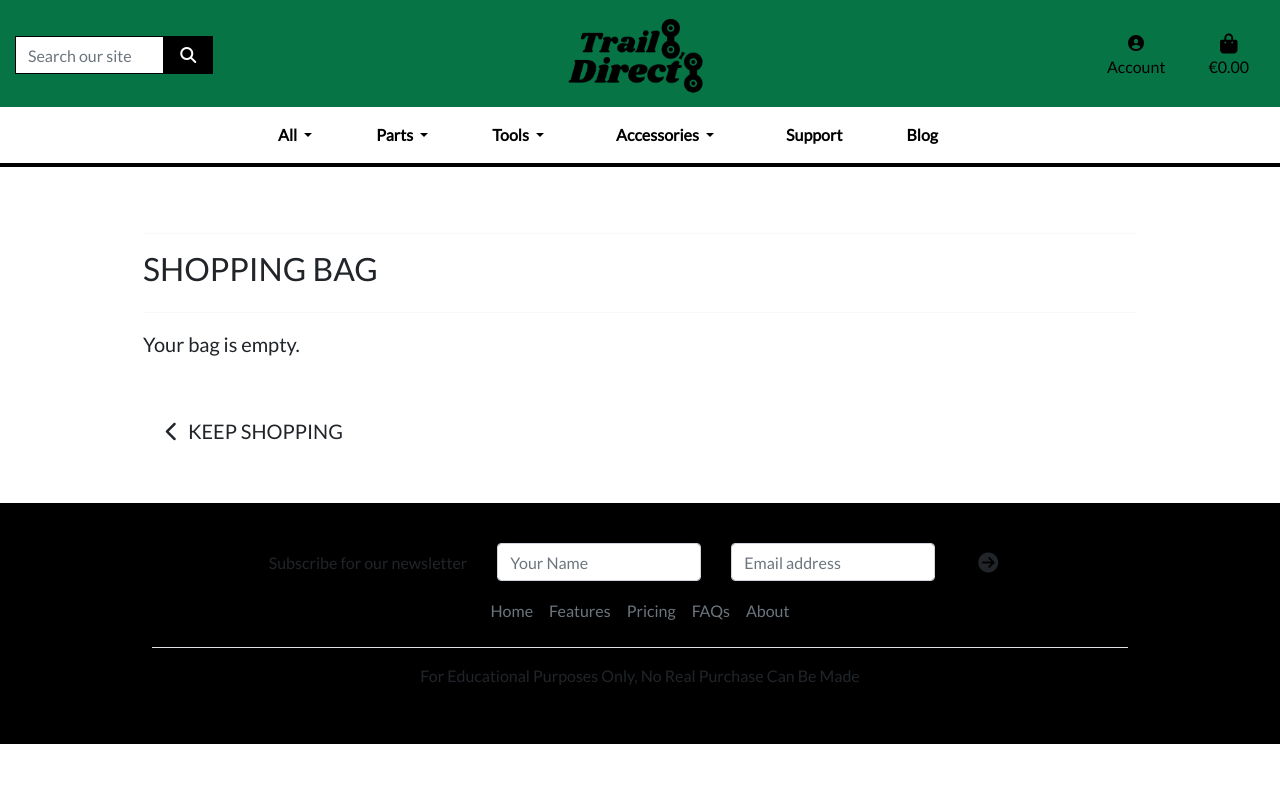
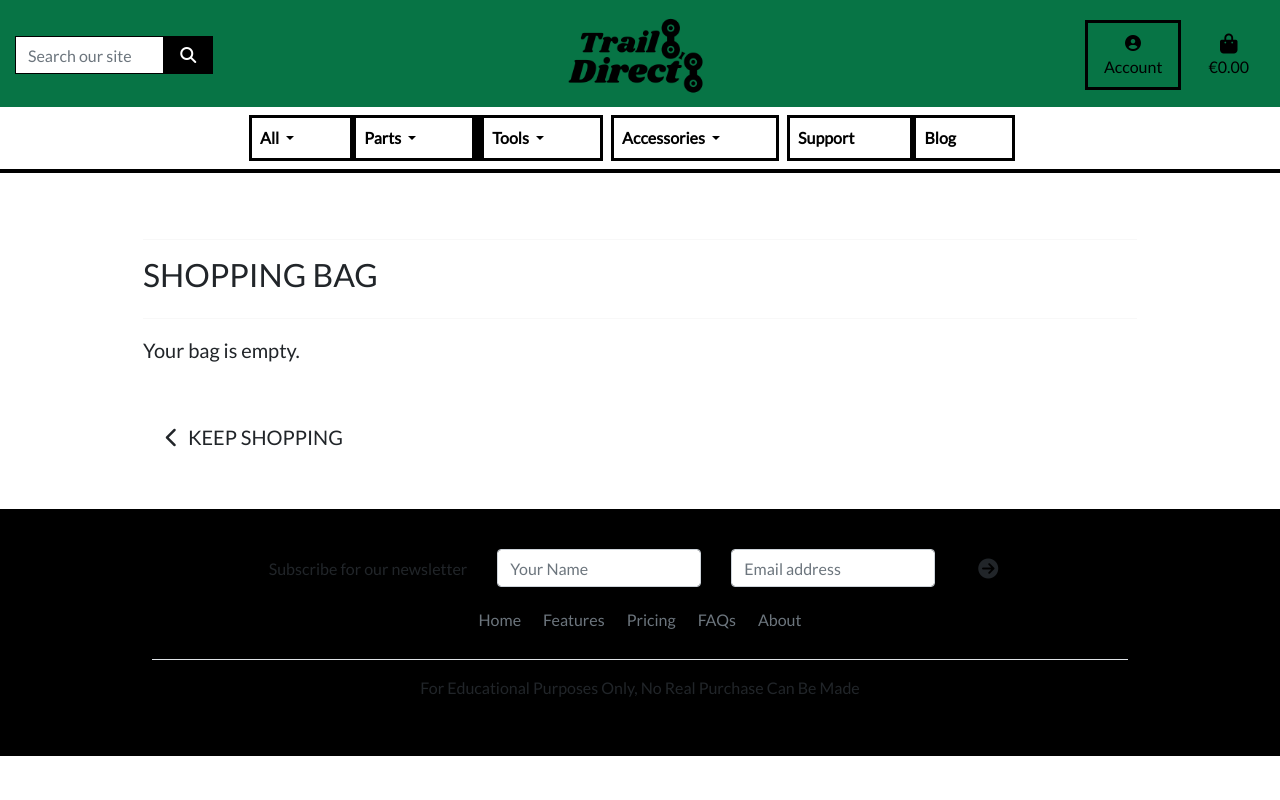
Before and after one commit to lukecdev/Trail-Direct, a Django app: page /bag/ in a window 1280 px wide. Run offline with Django 4.2, Linux system fonts and the light colour scheme; parts of the project's set-up code (start-up, migrations or seed data) failed here and were passed over; some libraries are stand-ins or nearby versions.

Commit message:
added product nav item border

```diff
--- a/static/css/base.css
+++ b/static/css/base.css
@@ -118,7 +118,7 @@ body {
     cursor: pointer;
 }
 
-.nav-tabs {
+.nav-item {
     border: #000 solid;
 }
 
```
